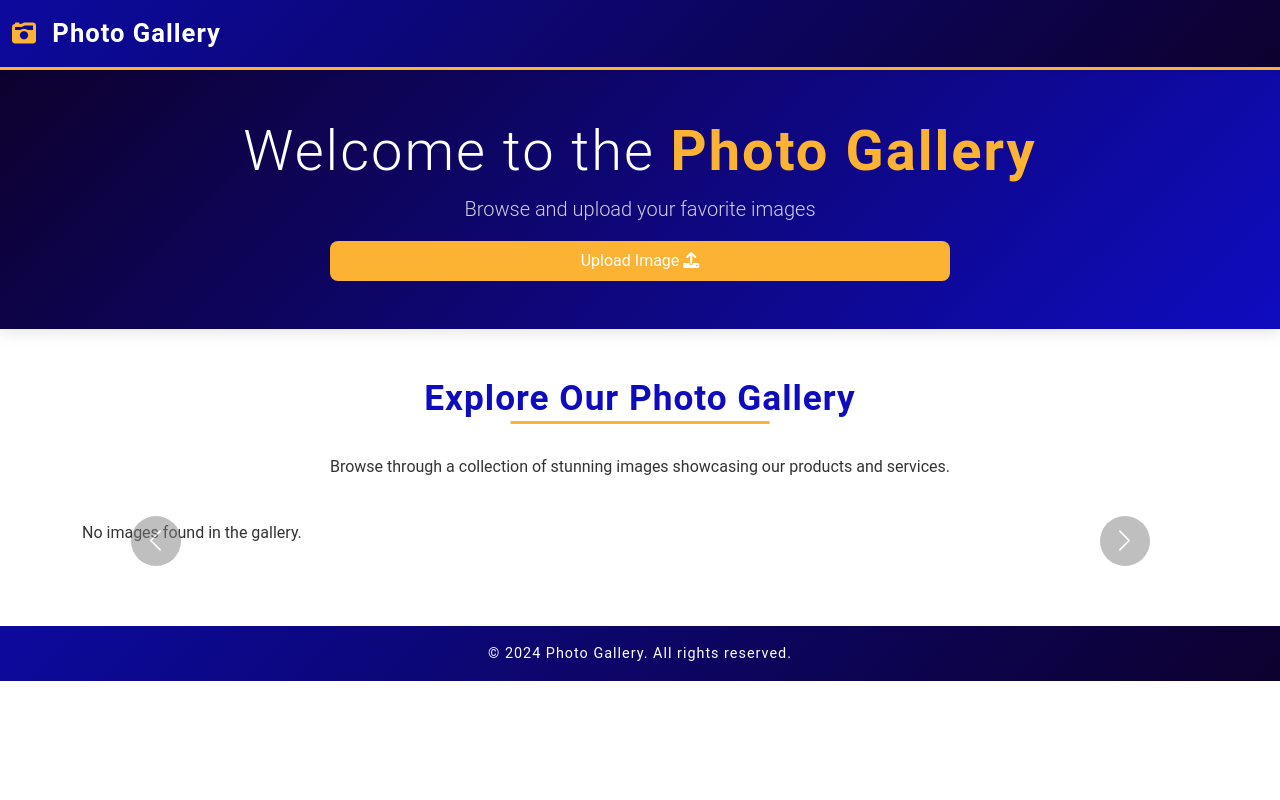
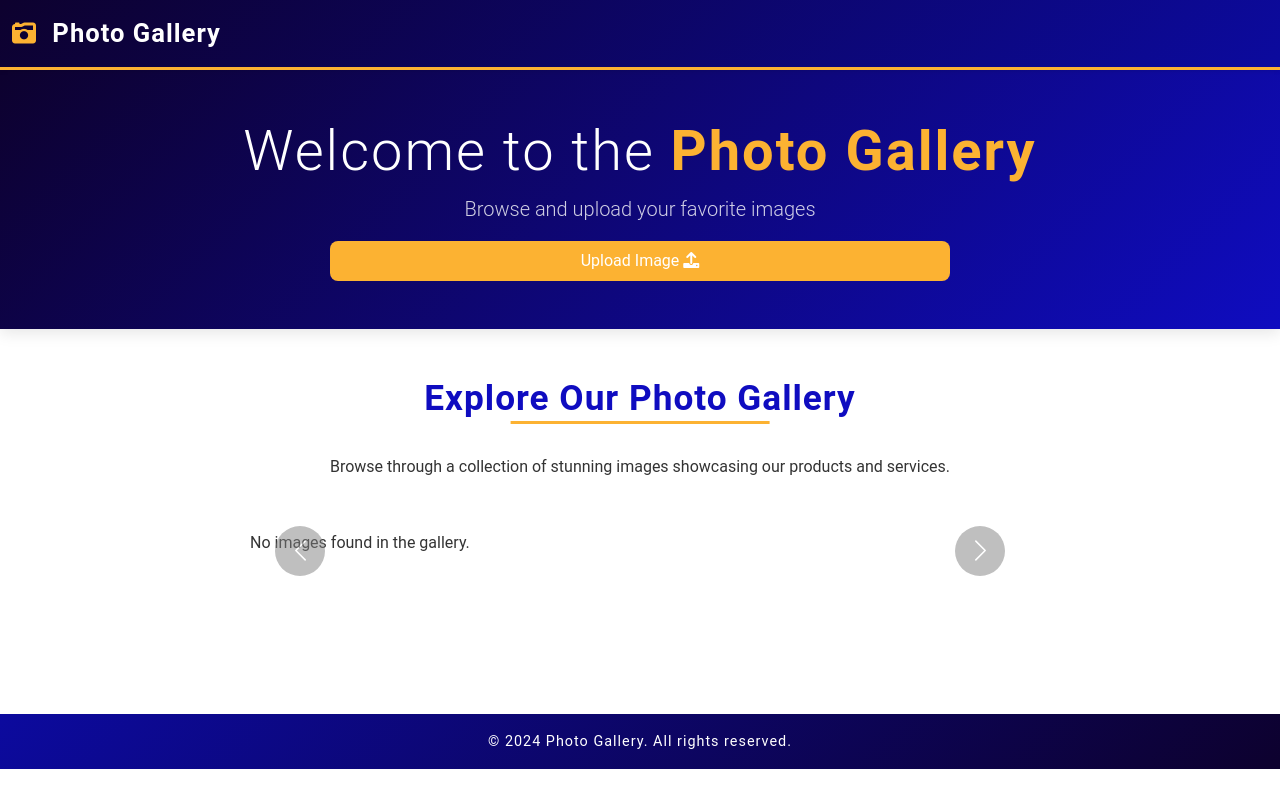
Before and after one commit to RaajiaShah/Photo_Gallery, a PHP site: page / in a window 1280 px wide. Run offline with PHP 8.4, Linux system fonts and the light colour scheme; data that the repository does not hold is empty.

Commit message:
style.css

```diff
--- a/css/style.css
+++ b/css/style.css
@@ -1,5 +1,8 @@
 /* General Styles */
 body {
+    display: flex;
+    flex-direction: column;
+    min-height: 100vh;
     font-family: 'Roboto', sans-serif;
     background-color: #ffffff;
     color: #333;
@@ -16,7 +19,7 @@ h1, h2 {
 
 /* Navbar */
 .navbar {
-    background: linear-gradient(135deg, #0c0a9e, #0d012e);
+    background: linear-gradient(135deg, #0d012e , #0c0a9e);
     border-bottom: 3px solid #fcb232;
 }
 
@@ -119,6 +122,12 @@ h2.heading-with-underline {
 }
 
 /* Carousel */
+.carousel {
+    max-width: 800px;
+    margin: 0 auto;
+    padding: 10px;
+}
+
 .carousel-inner img {
     width: 100%;
     height: 30vh;
@@ -149,6 +158,9 @@ h2.heading-with-underline {
 .d-flex {
     gap: 10px;
     flex-wrap: wrap;
+    max-width: 800px;
+    margin: 0 auto;
+    padding: 10px;
 }
 
 /* Individual Thumbnail Wrapper */
@@ -291,6 +303,7 @@ footer {
     text-align: center;
     font-size: 0.9rem;
     letter-spacing: 1px;
+    margin-top: auto;
 }
 
 footer p {
```
